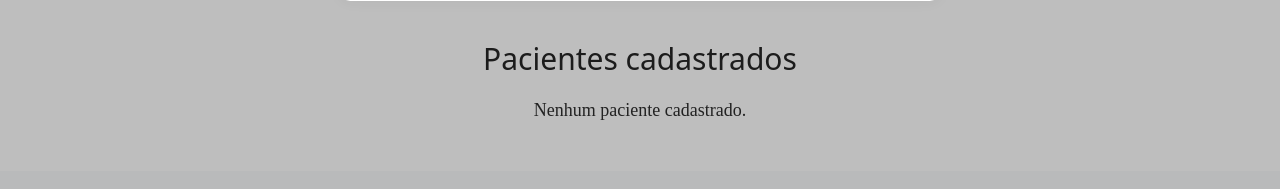
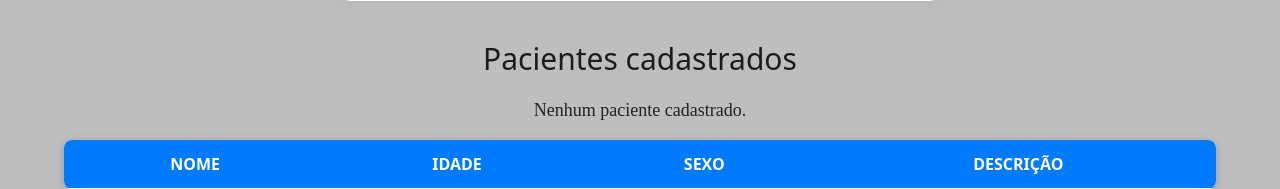
Before and after one commit to Pedro1AF/Projeto_prontuario, a Flask app: page /pagina_principal in a window 1280 px wide. Shown: the part 629-818 px from the top of the page. Before the commit the page ends 749 px from the top, so only its background shows below. Run offline with Flask 3, Linux system fonts and the light colour scheme; a user stored in the database is signed in; data comes from the database, SQL or seed files in the repository; data that the repository does not hold is empty; some libraries are stand-ins or nearby versions.

Commit message:
paginas atualizadas porem nao finalizadas

```diff
--- a/templates/index.html
+++ b/templates/index.html
@@ -20,7 +20,7 @@
                 </div>
                 <select name="" id="selctModo" class="selec">
                     <option value="light">Light</option>
-                    <option value="dark">Dark</option>
+                    <option value="dark"><i class="bi bi-moon-stars">Dark</i></option>
                 </select>
                 <form class="d-flex" role="search">
                     <input class="form-control me-2" type="search" placeholder="Search" aria-label="Search"/>
@@ -59,23 +59,25 @@
 
     <div class="content">
         <h1 class="titulo">Pacientes cadastrados</h1>
-        {% for paciente in pacientes_consulta %}
         <table>
         <tr>
-            <td>{{paciente.id}}</td>
-            <td>|</td>
+            <th>NOME</th>
+            <th>IDADE</th>
+            <th>SEXO</th>
+            <th>DESCRIÇÃO</th>
+        </tr>
+        {% for paciente in pacientes_consulta %}
+
+        <tr>
             <td>{{paciente.nome}}</td>
-            <td>|</td>
             <td>{{paciente.idade}}</td>
-            <td>|</td>
             <td>{{paciente.sexo}}</td>
-            <td>|</td>
             <td>{{paciente.descricao}}</td>
         </tr>
-        </table>
         {%else %}
         <p class="sem-pacientes">Nenhum paciente cadastrado.</p>
         {% endfor %}
+        </table>
         <!--adicionar a possibilidade de saber o horario exato que o paciente foi adicionado-->
     </div>
 
```
Also changed, not shown: templates/adm.html (+9 -5 lines).
